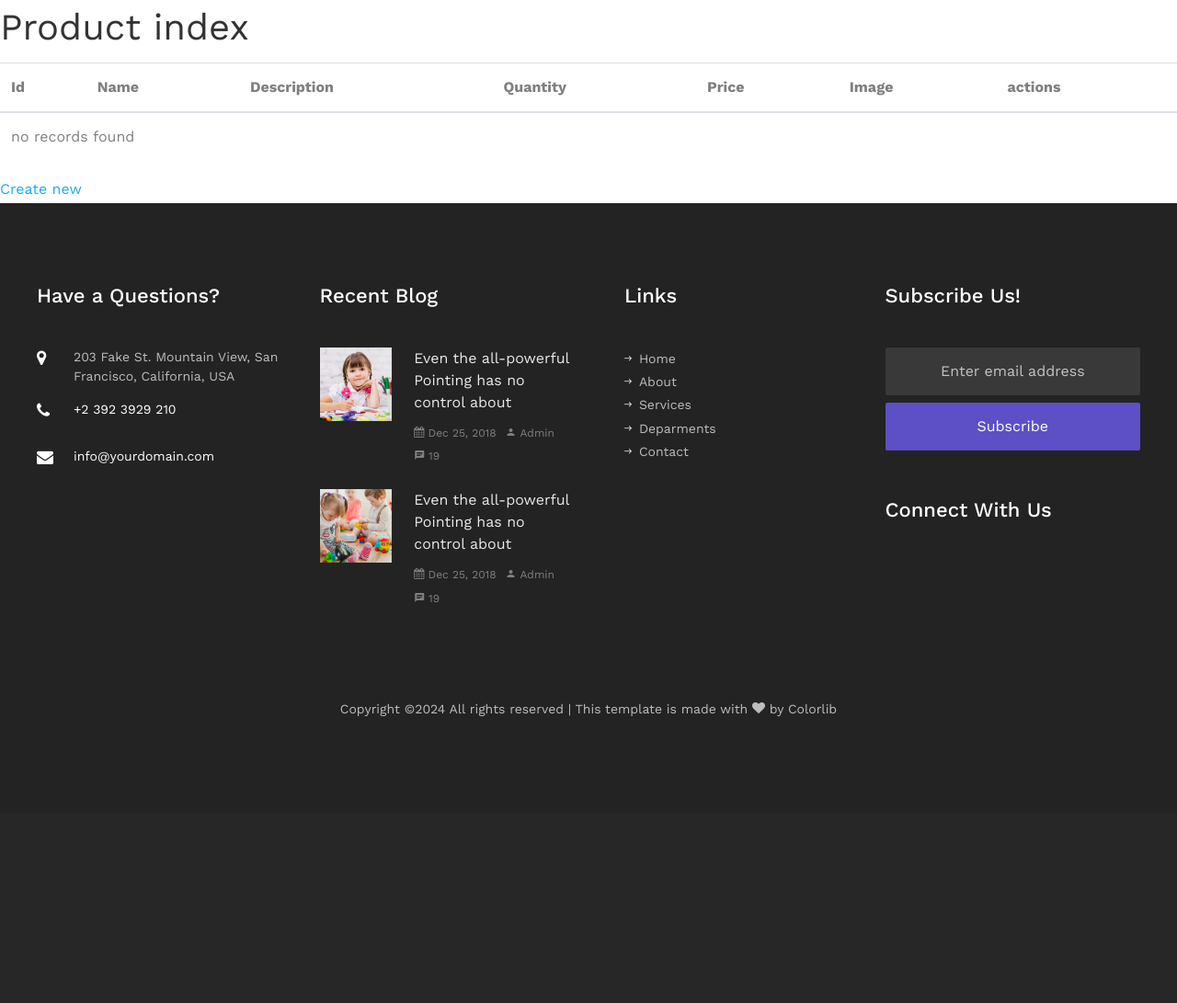
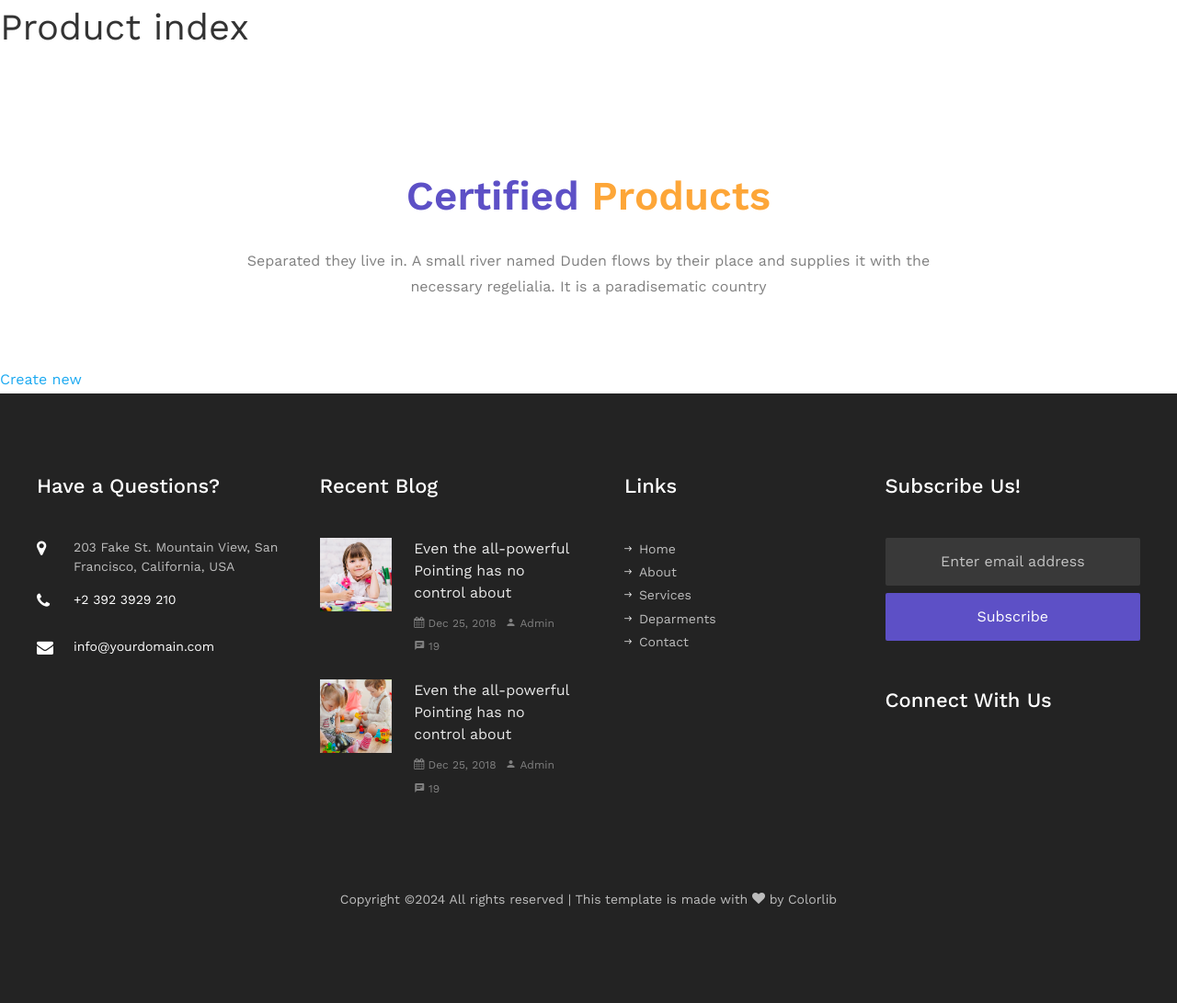
Before and after one commit to rouasaidi/symfony, a Symfony app: template templates/product/index.html.twig in a window 1280 px wide. Shown: the part 147-1238 px from the top of the page at 92% size. Before the commit the page ends 926 px from the top, so only its background shows below. Run offline with Twig, Linux system fonts and the light colour scheme; the template is opened without the code that fills it, so the values that code supplies are empty; some libraries are stand-ins or nearby versions; some web fonts are replaced.

Commit message:
Crud Produits + Categorie + template

```diff
--- a/src/Entity/Categorie.php
+++ b/src/Entity/Categorie.php
@@ -102,4 +102,10 @@ class Categorie
 
         return $this;
     }
+
+    public function __toString(): string
+{
+    return $this->type ?? '';
 }
+
+}
--- a/templates/categorie/index.html.twig
+++ b/templates/categorie/index.html.twig
@@ -1,4 +1,4 @@
-{% extends 'base.html.twig' %}
+{% extends 'baseback.html.twig' %}
 
 {% block title %}Categorie index{% endblock %}
 
--- a/templates/product/index.html.twig
+++ b/templates/product/index.html.twig
@@ -4,40 +4,40 @@
 
 {% block body %}
     <h1>Product index</h1>
+<section class="ftco-section ftco-no-pb">
+    <div class="container">
+        <div class="row justify-content-center mb-5 pb-2">
+            <div class="col-md-8 text-center heading-section ftco-animate">
+                <h2 class="mb-4"><span>Certified</span> Products</h2>
+                <p>Separated they live in. A small river named Duden flows by their place and supplies it with the necessary regelialia. It is a paradisematic country</p>
+            </div>
+        </div>
+        <div class="row">
+            {% for product in products %}
+            <div class="col-md-6 col-lg-3 ftco-animate">
+                <div class="staff">
+                    <div class="img-wrap d-flex align-items-stretch">
+                        <div class="img align-self-stretch">
+                            <img src="{{ asset('images/teacher-2.jpg') }}" alt="{{ product.name }}">
+                        </div>
+                    </div>
+                    <div class="text pt-3 text-center">
+                        <h3>{{ product.name }}</h3>
+                        <span class="position mb-2">Price: {{ product.price }}</span>
+                        <div class="faded">
+                            <p>{{ product.description }}</p>
+                            <!-- You can add social media links or any other information related to the product here -->
+                        </div>
+                    </div>
+                </div>
+            </div>
+            {% endfor %}
+        </div>
+    </div>
+</section>
 
-    <table class="table">
-        <thead>
-            <tr>
-                <th>Id</th>
-                <th>Name</th>
-                <th>Description</th>
-                <th>Quantity</th>
-                <th>Price</th>
-                <th>Image</th>
-                <th>actions</th>
-            </tr>
-        </thead>
-        <tbody>
-        {% for product in products %}
-            <tr>
-                <td>{{ product.id }}</td>
-                <td>{{ product.name }}</td>
-                <td>{{ product.description }}</td>
-                <td>{{ product.quantity }}</td>
-                <td>{{ product.price }}</td>
-                <td>{{ product.image }}</td>
-                <td>
-                    <a href="{{ path('app_product_show', {'id': product.id}) }}">show</a>
-                    <a href="{{ path('app_product_edit', {'id': product.id}) }}">edit</a>
-                </td>
-            </tr>
-        {% else %}
-            <tr>
-                <td colspan="7">no records found</td>
-            </tr>
-        {% endfor %}
-        </tbody>
-    </table>
+
+
 
     <a href="{{ path('app_product_new') }}">Create new</a>
 {% endblock %}
```
